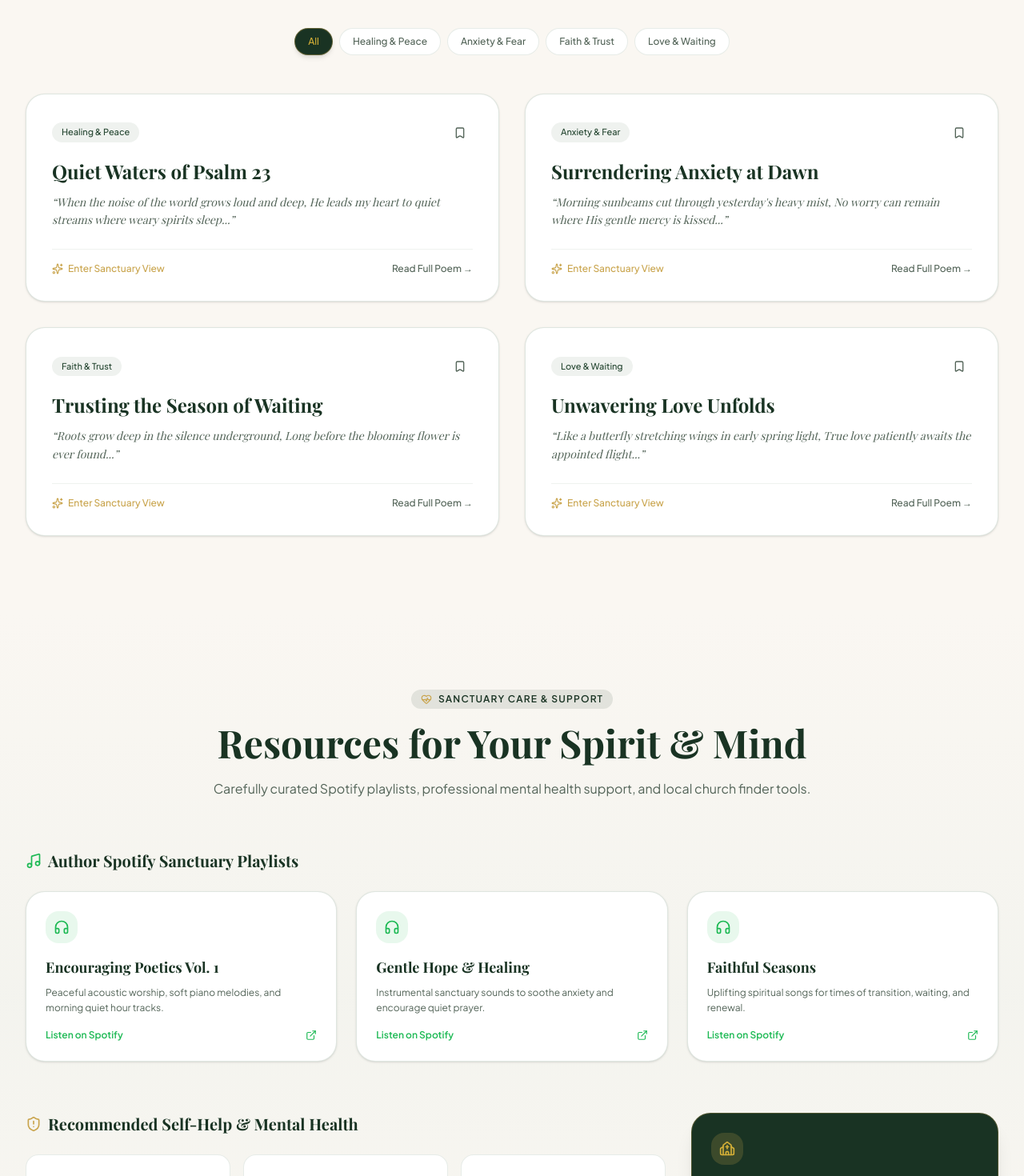
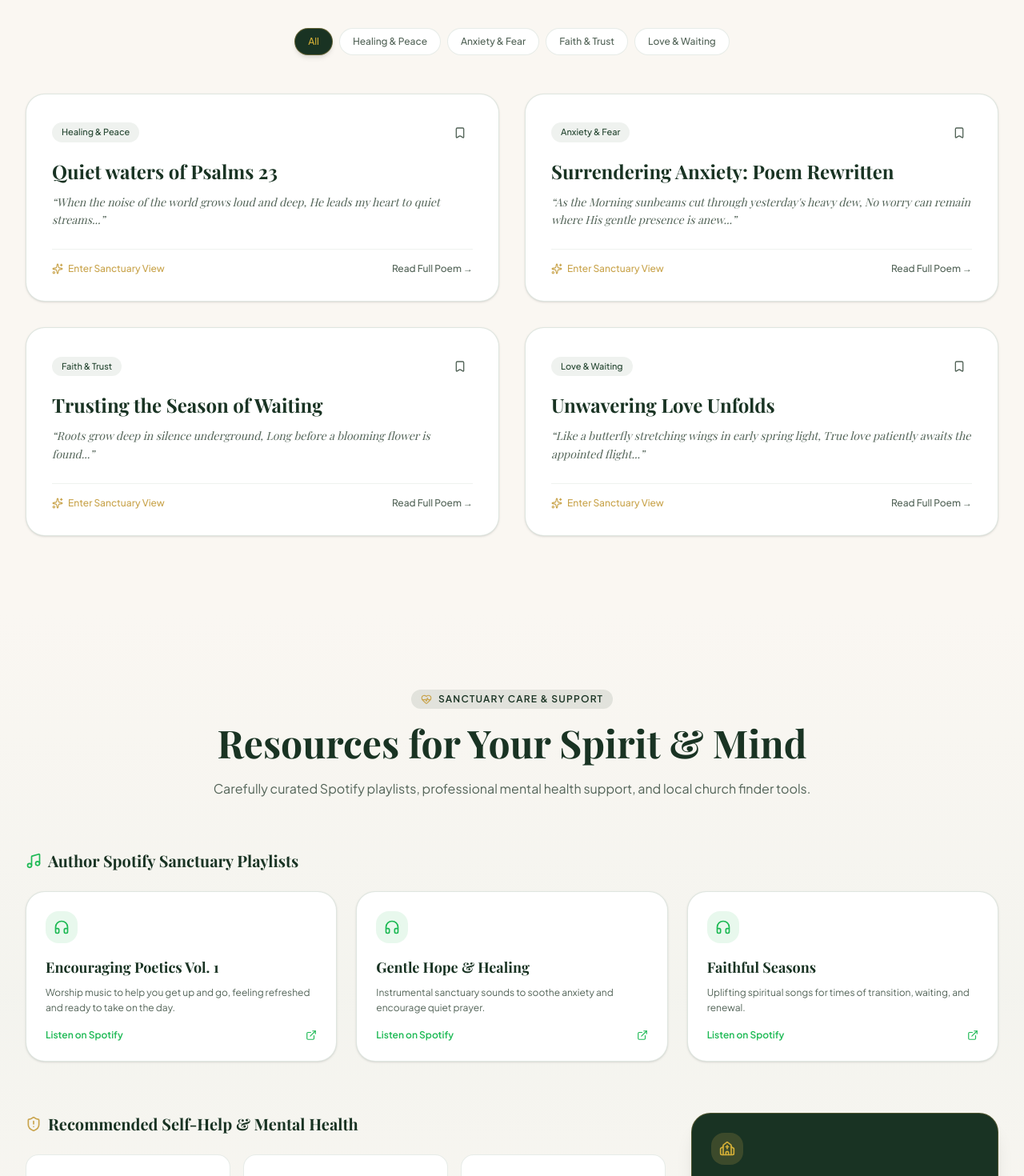
Before and after one commit to abhay-chayal/kalandice, a Next.js app: page / in a window 1280 px wide. Shown: the part 3495-4965 px from the top of the page at 80% size. Built offline with nearby package versions, Linux system fonts and the light colour scheme; a web font is replaced by a local one.

Commit message:
Update site with client edits: AI logo, poem rewrites, Inspirational theme tag, Spotify URLs & description

```diff
--- a/src/app/book/page.tsx
+++ b/src/app/book/page.tsx
@@ -15,23 +15,27 @@ export default function BookPage() {
   const excerpts = [
     {
       chapter: "Chapter 1: Healing & Peace",
-      title: "Quiet Waters of Psalm 23",
+      title: "Quiet waters of Psalms 23",
       stanzas: [
         "When the noise of the world grows loud and deep,",
-        "He leads my heart to quiet streams where weary spirits sleep.",
+        "He leads my heart to quiet streams",
         "The shepherd knows the path I cannot see,",
-        "In green pastures, His peace surrounds me.",
+        "In green pastures His peace surrounds me.",
+        "I lack no good thing in His sacred care,",
+        "Every heavy burden lifted into prayer.",
       ],
       reflection: "Where in your life are you holding on to noise instead of stepping into God's quiet pastures?",
     },
     {
       chapter: "Chapter 2: Overcoming Anxiety",
-      title: "Surrendering Anxiety at Dawn",
+      title: "Surrendering Anxiety: Poem Rewritten",
       stanzas: [
-        "Morning sunbeams cut through yesterday's heavy mist,",
-        "No worry can remain where His gentle mercy is kissed.",
-        "Hands unclasped from control and fear,",
+        "As the Morning sunbeams cut through yesterday's heavy dew,",
+        "No worry can remain where His gentle presence is anew.",
+        "Hands unclasped from anxiety and fear,",
         "Knowing the Lord of comfort is standing near.",
+        "Breath in peace, release the strain,",
+        "His love washes over every hidden pain.",
       ],
       reflection: "Take three slow breaths right now. Release your worries to God with every exhale.",
     },
@@ -39,10 +43,12 @@ export default function BookPage() {
       chapter: "Chapter 3: Trusting in Waiting",
       title: "Trusting the Season of Waiting",
       stanzas: [
-        "Roots grow deep in the silence underground,",
-        "Long before the blooming flower is ever found.",
+        "Roots grow deep in silence underground,",
+        "Long before a blooming flower is found.",
         "Do not mistake delay for a promise denied,",
-        "The Master Gardener works faithfully by your side.",
+        "For we have a trustworthy gardener by our side,",
+        "faithfully working in every season",
+        "know that you can trust and lean on Him.",
       ],
       reflection: "Reflect on how past seasons of waiting built strength you carry today.",
     },
@@ -112,7 +118,7 @@ export default function BookPage() {
             <div className="space-y-3">
               <p className="text-xs uppercase tracking-widest text-[#536458] font-semibold">Included Sanctuary Themes:</p>
               <div className="flex flex-wrap gap-2">
-                {["Overcoming Anxiety", "Finding Hope in Loss", "Trusting in Seasons of Waiting", "Faith & Unwavering Grace", "Emotional Comfort"].map((t) => (
+                {["Inspirational", "Overcoming Anxiety", "Finding Hope in Loss", "Trusting in Seasons of Waiting", "Faith & Unwavering Grace", "Emotional Comfort"].map((t) => (
                   <span key={t} className="px-3 py-1 rounded-full bg-[#193323]/5 border border-[#5F8067]/20 text-xs font-medium text-[#193323]">
                     ✨ {t}
                   </span>
--- a/src/app/poetics/page.tsx
+++ b/src/app/poetics/page.tsx
@@ -24,14 +24,14 @@ interface Poem {
 const poemsLibrary: Poem[] = [
   {
     id: "p1",
-    title: "Quiet Waters of Psalm 23",
+    title: "Quiet waters of Psalms 23",
     category: "Healing & Peace",
     excerpt: "When the noise of the world grows loud and deep, He leads my heart to quiet streams...",
     fullContent: [
       "When the noise of the world grows loud and deep,",
-      "He leads my heart to quiet streams where weary spirits sleep.",
+      "He leads my heart to quiet streams",
       "The shepherd knows the path I cannot see,",
-      "In green pastures, His peace surrounds me.",
+      "In green pastures His peace surrounds me.",
       "I lack no good thing in His sacred care,",
       "Every heavy burden lifted into prayer."
     ],
@@ -41,13 +41,13 @@ const poemsLibrary: Poem[] = [
   },
   {
     id: "p2",
-    title: "Surrendering Anxiety at Dawn",
+    title: "Surrendering Anxiety: Poem Rewritten",
     category: "Anxiety & Fear",
-    excerpt: "Morning sunbeams cut through yesterday's heavy mist, No worry can remain where His mercy is kissed...",
+    excerpt: "As the Morning sunbeams cut through yesterday's heavy dew, No worry can remain where His gentle presence is anew...",
     fullContent: [
-      "Morning sunbeams cut through yesterday's heavy mist,",
-      "No worry can remain where His gentle mercy is kissed.",
-      "Hands unclasped from control and fear,",
+      "As the Morning sunbeams cut through yesterday's heavy dew,",
+      "No worry can remain where His gentle presence is anew.",
+      "Hands unclasped from anxiety and fear,",
       "Knowing the Lord of comfort is standing near.",
       "Breath in peace, release the strain,",
       "His love washes over every hidden pain."
@@ -60,14 +60,14 @@ const poemsLibrary: Poem[] = [
     id: "p3",
     title: "Trusting the Season of Waiting",
     category: "Faith & Trust",
-    excerpt: "Roots grow deep in the silence underground, Long before the blooming flower is ever found...",
+    excerpt: "Roots grow deep in silence underground, Long before a blooming flower is found...",
     fullContent: [
-      "Roots grow deep in the silence underground,",
-      "Long before the blooming flower is ever found.",
+      "Roots grow deep in silence underground,",
+      "Long before a blooming flower is found.",
       "Do not mistake delay for a promise denied,",
-      "The Master Gardener works faithfully by your side.",
-      "In every season of waiting, faith takes wings,",
-      "Trusting in the joy that tomorrow brings."
+      "For we have a trustworthy gardener by our side,",
+      "faithfully working in every season",
+      "know that you can trust and lean on Him."
     ],
     reflection: "Reflect on how past seasons of waiting built strength you carry today.",
     affirmation: "My waiting is not wasted. God is preparing something beautiful in His timing.",
--- a/src/app/resources/page.tsx
+++ b/src/app/resources/page.tsx
@@ -13,18 +13,18 @@ export default function ResourcesPage() {
   const playlists = [
     {
       title: "Encouraging Poetics Vol. 1",
-      desc: "Peaceful acoustic worship, soft piano melodies, and morning quiet hour tracks.",
-      url: "https://open.spotify.com/playlist/4pInHfmCCs7w4F8M0pafzc?si=8o2kOhr3T1KKlMb32ZxcHQ&utm_source=copy-link&pi=H6tZcL7YS52LI",
+      desc: "Worship music to help you get up and go, feeling refreshed and ready to take on the day.",
+      url: "https://open.spotify.com/playlist/5NhC7PPBPa2SRXaVq8O6FP?si=GBr_WJ5RSz-jSs43lH1ABA&utm_source=copy-link&pi=wUxUdER7QV2u6",
     },
     {
       title: "Gentle Hope & Healing",
       desc: "Instrumental sanctuary sounds to soothe anxiety and encourage quiet prayer.",
-      url: "https://open.spotify.com/playlist/5NhC7PPBPa2SRXaVq8O6FP?si=7HqnH5gGS4iyzNeYeqHTCA&utm_source=copy-link&pi=rihqfCL6Tm-uB",
+      url: "https://open.spotify.com/playlist/71vRw39TkJi3tgLHaZ3zon?si=31QSCwxkRQ-YqbTjASzIXQ&utm_source=copy-link&pi=9kwdiGVsR2q4N",
     },
     {
       title: "Faithful Seasons",
       desc: "Uplifting spiritual songs for times of transition, waiting, and renewal.",
-      url: "https://open.spotify.com/playlist/3Vl5vMo6qu737t00v30KSM?si=vLlF89vYTWuFS0xh6UItAg&utm_source=copy-link&pi=bvnQObUiTqyRG",
+      url: "https://open.spotify.com/playlist/3Vl5vMo6qu737t00v30KSM?si=YRf1R412QjCVo030-DC-xA",
     },
   ];
 
--- a/src/components/sanctuary/BookSection.tsx
+++ b/src/components/sanctuary/BookSection.tsx
@@ -83,7 +83,7 @@ export function BookSection() {
                 Poetic Themes &amp; Reflections Included:
               </p>
               <div className="flex flex-wrap gap-2">
-                {["Overcoming Anxiety", "Finding Hope", "Trusting in Waiting", "Faith & Grace", "Emotional Healing", "Peace of Mind"].map((theme) => (
+                {["Inspirational", "Overcoming Anxiety", "Finding Hope", "Trusting in Waiting", "Faith & Grace", "Emotional Healing", "Peace of Mind"].map((theme) => (
                   <span
                     key={theme}
                     className="px-3 py-1.5 rounded-full bg-[#193323]/5 border border-[#5F8067]/20 text-xs font-medium text-[#193323]"
--- a/src/components/sanctuary/PoetryExperience.tsx
+++ b/src/components/sanctuary/PoetryExperience.tsx
@@ -19,14 +19,14 @@ interface Poem {
 const poemsData: Poem[] = [
   {
     id: "poem-1",
-    title: "Quiet Waters of Psalm 23",
+    title: "Quiet waters of Psalms 23",
     category: "Healing & Peace",
-    excerpt: "When the noise of the world grows loud and deep, He leads my heart to quiet streams where weary spirits sleep...",
+    excerpt: "When the noise of the world grows loud and deep, He leads my heart to quiet streams...",
     fullContent: [
       "When the noise of the world grows loud and deep,",
-      "He leads my heart to quiet streams where weary spirits sleep.",
+      "He leads my heart to quiet streams",
       "The shepherd knows the path I cannot see,",
-      "In green pastures, His peace surrounds me.",
+      "In green pastures His peace surrounds me.",
       "I lack no good thing in His sacred care,",
       "Every heavy burden lifted into prayer."
     ],
@@ -36,13 +36,13 @@ const poemsData: Poem[] = [
   },
   {
     id: "poem-2",
-    title: "Surrendering Anxiety at Dawn",
+    title: "Surrendering Anxiety: Poem Rewritten",
     category: "Anxiety & Fear",
-    excerpt: "Morning sunbeams cut through yesterday's heavy mist, No worry can remain where His gentle mercy is kissed...",
+    excerpt: "As the Morning sunbeams cut through yesterday's heavy dew, No worry can remain where His gentle presence is anew...",
     fullContent: [
-      "Morning sunbeams cut through yesterday's heavy mist,",
-      "No worry can remain where His gentle mercy is kissed.",
-      "Hands unclasped from control and fear,",
+      "As the Morning sunbeams cut through yesterday's heavy dew,",
+      "No worry can remain where His gentle presence is anew.",
+      "Hands unclasped from anxiety and fear,",
       "Knowing the Lord of comfort is standing near.",
       "Breath in peace, release the strain,",
       "His love washes over every hidden pain."
@@ -55,14 +55,14 @@ const poemsData: Poem[] = [
     id: "poem-3",
     title: "Trusting the Season of Waiting",
     category: "Faith & Trust",
-    excerpt: "Roots grow deep in the silence underground, Long before the blooming flower is ever found...",
+    excerpt: "Roots grow deep in silence underground, Long before a blooming flower is found...",
     fullContent: [
-      "Roots grow deep in the silence underground,",
-      "Long before the blooming flower is ever found.",
+      "Roots grow deep in silence underground,",
+      "Long before a blooming flower is found.",
       "Do not mistake delay for a promise denied,",
-      "The Master Gardener works faithfully by your side.",
-      "In every season of waiting, faith takes wings,",
-      "Trusting in the joy that tomorrow brings."
+      "For we have a trustworthy gardener by our side,",
+      "faithfully working in every season",
+      "know that you can trust and lean on Him."
     ],
     reflection: "Reflect on how past seasons of waiting built strength you carry today.",
     affirmation: "My waiting is not wasted. God is preparing something beautiful in His timing.",
@@ -91,7 +91,6 @@ export function PoetryExperience() {
   const [selectedCategory, setSelectedCategory] = useState<string>("All");
   const [activePoem, setActivePoem] = useState<Poem | null>(null);
   const [savedPoemIds, setSavedPoemIds] = useState<string[]>([]);
-  const [copiedId, setCopiedId] = useState<string | null>(null);
 
   const categories = ["All", "Healing & Peace", "Anxiety & Fear", "Faith & Trust", "Love & Waiting"];
 
@@ -269,7 +268,7 @@ export function PoetryExperience() {
               <div className="flex items-center justify-between">
                 <button
                   onClick={(e) => toggleSavePoem(activePoem.id, e)}
-                  className="inline-flex items-center gap-2 px-5 py-2.5 rounded-full bg-[#193323] text-[#D4AF37] text-xs font-semibold shadow-md"
+                  className="inline-flex items-center gap-2 px-5 py-2.5 rounded-full bg-[#193323] text-[#D4AF37] text-xs font-semibold"
                 >
                   <Bookmark className="w-4 h-4 fill-[#D4AF37]" />
                   <span>Save Affirmation</span>
--- a/src/components/sanctuary/ResourcesSection.tsx
+++ b/src/components/sanctuary/ResourcesSection.tsx
@@ -8,18 +8,18 @@ export function ResourcesSection() {
   const spotifyPlaylists = [
     {
       title: "Encouraging Poetics Vol. 1",
-      desc: "Peaceful acoustic worship, soft piano melodies, and morning quiet hour tracks.",
-      url: "https://open.spotify.com/playlist/4pInHfmCCs7w4F8M0pafzc?si=8o2kOhr3T1KKlMb32ZxcHQ&utm_source=copy-link&pi=H6tZcL7YS52LI",
+      desc: "Worship music to help you get up and go, feeling refreshed and ready to take on the day.",
+      url: "https://open.spotify.com/playlist/5NhC7PPBPa2SRXaVq8O6FP?si=GBr_WJ5RSz-jSs43lH1ABA&utm_source=copy-link&pi=wUxUdER7QV2u6",
     },
     {
       title: "Gentle Hope & Healing",
       desc: "Instrumental sanctuary sounds to soothe anxiety and encourage quiet prayer.",
-      url: "https://open.spotify.com/playlist/5NhC7PPBPa2SRXaVq8O6FP?si=7HqnH5gGS4iyzNeYeqHTCA&utm_source=copy-link&pi=rihqfCL6Tm-uB",
+      url: "https://open.spotify.com/playlist/71vRw39TkJi3tgLHaZ3zon?si=31QSCwxkRQ-YqbTjASzIXQ&utm_source=copy-link&pi=9kwdiGVsR2q4N",
     },
     {
       title: "Faithful Seasons",
       desc: "Uplifting spiritual songs for times of transition, waiting, and renewal.",
-      url: "https://open.spotify.com/playlist/3Vl5vMo6qu737t00v30KSM?si=vLlF89vYTWuFS0xh6UItAg&utm_source=copy-link&pi=bvnQObUiTqyRG",
+      url: "https://open.spotify.com/playlist/3Vl5vMo6qu737t00v30KSM?si=YRf1R412QjCVo030-DC-xA",
     },
   ];
 
```
Also changed, not shown: public/images/logo.png, 1 other file (tests, documents, lock files or other folders).
